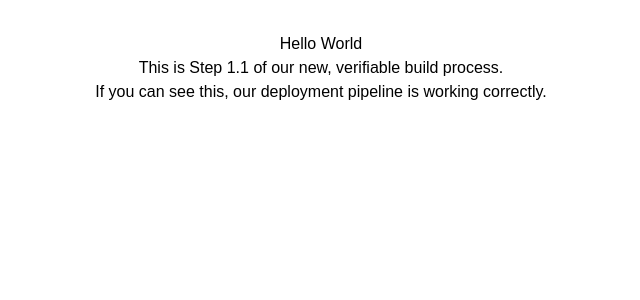
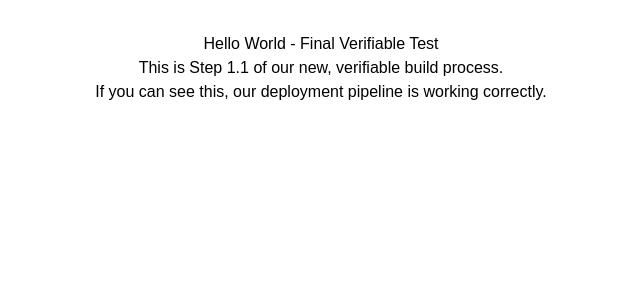
Before and after one commit to johnhay001-byte/my-resource-planner, a React (Vite) app: page / in a window 1280 px wide. Shown: the top 300 px of the page, without its empty margins (319-959 px from the left). Built offline with nearby package versions, Linux system fonts and the light colour scheme.

Commit message:
feat: Establish baseline with final verified save

```diff
--- a/src/App.jsx
+++ b/src/App.jsx
@@ -3,7 +3,7 @@ import React from 'react';
 function App() {
   return (
     <div style={{ padding: '2rem', fontFamily: 'sans-serif', textAlign: 'center' }}>
-      <h1>Hello World</h1>
+      <h1>Hello World - Final Verifiable Test</h1>
       <p>This is Step 1.1 of our new, verifiable build process.</p>
       <p>If you can see this, our deployment pipeline is working correctly.</p>
     </div>
```
